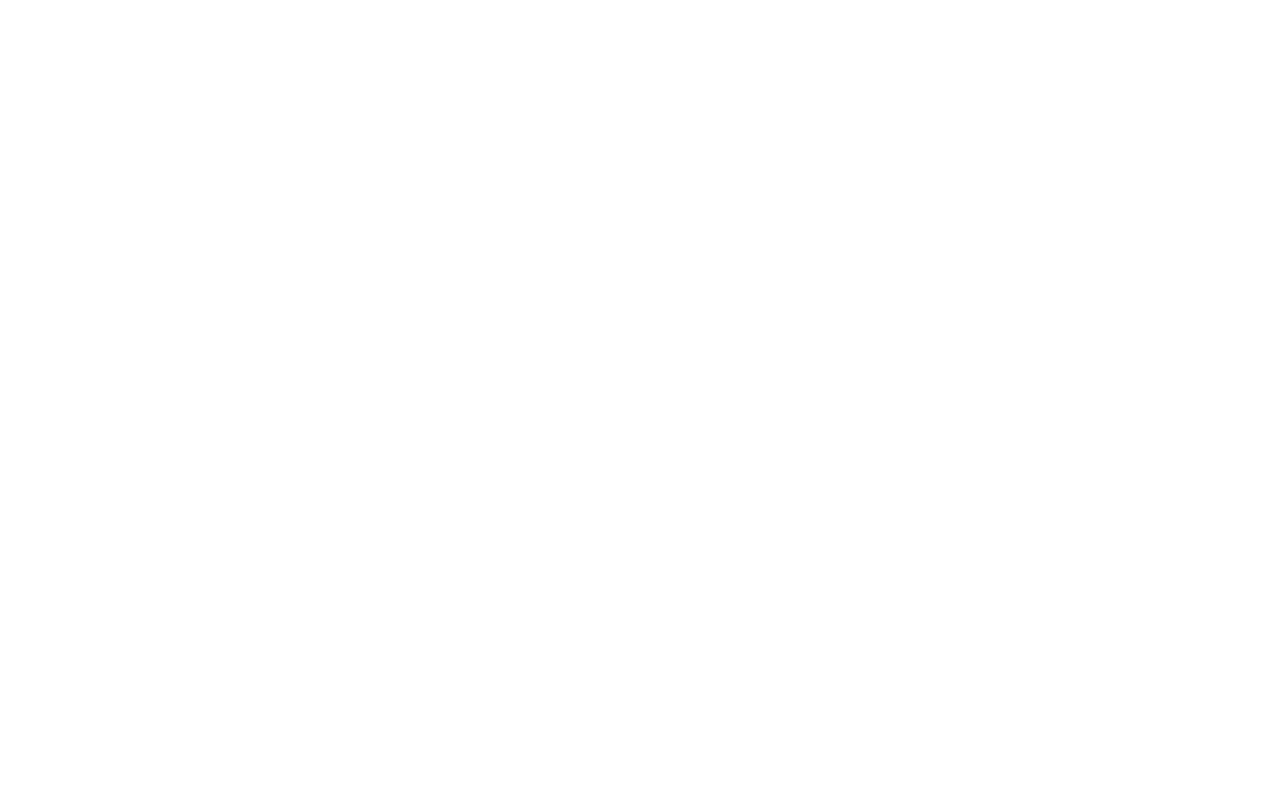
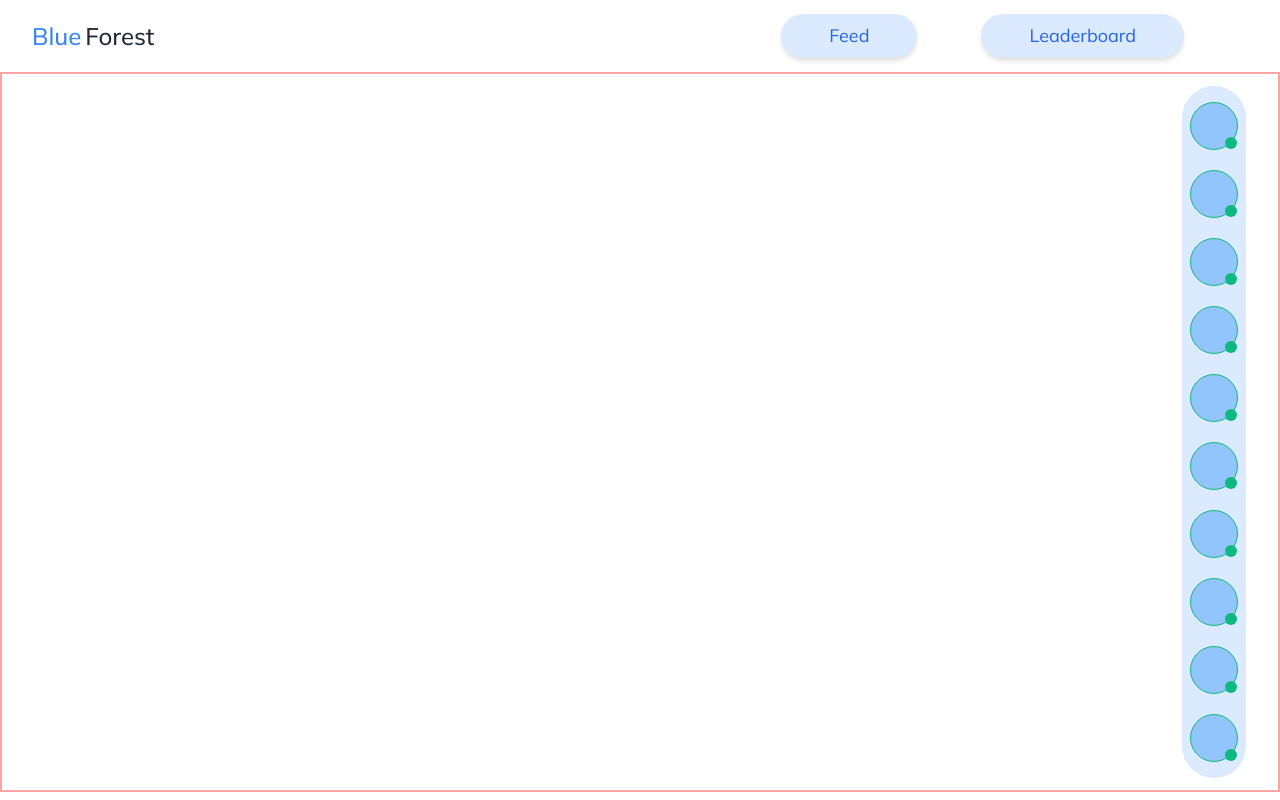
Before and after one commit to KrishnaDhingra/blueforest, a React (Create React App) app: page / in a window 1280 px wide. Built offline with nearby package versions, Linux system fonts and the light colour scheme.

Commit message:
Making the navbar

```diff
--- a/src/App.js
+++ b/src/App.js
@@ -1,8 +1,15 @@
 import './index.css'
+import { Navbar } from './components/navbar.js'
+import { OnlineBar } from './components/online-bar.js'
 
 function App() {
   return (
     <div className="App">
+      <Navbar/>
+      <div className="inner-container flex items-center justify-center py-3 px-8 border-2 border-red-300">
+
+        <OnlineBar/>
+      </div>
     </div>
   );
 }
--- /dev/null
+++ b/src/components/basic-components.js
@@ -0,0 +1,13 @@
+export const Logo = () =>{
+    return(
+    <div className="flex gap-1">
+        <span className="text-blue-500 text-2xl font-medium">Blue</span>
+        <span className="text-gray-800 text-2xl font-medium">Forest</span>
+    </div>
+    )
+}
+
+export const Text = <div className=""></div>
+export const BoldText = <div className=""></div>
+export const TimeText = <div className=""></div>
+export const NavButtonText = (props) => <span className="text-blue-600 text-lg font-normal">{props.text}</span>
--- /dev/null
+++ b/src/components/navbar.js
@@ -0,0 +1,24 @@
+import React, { useState } from 'react'
+import { motion } from 'framer-motion'
+import styled from 'styled-components'
+import { Logo, NavButtonText } from './basic-components.js'
+
+export let Navbar = () => {
+    return (
+        <div className="navbar flex justify-between px-8 py-1 items-center">
+            <Logo/>
+
+            <div className="navbar-left flex gap-16 items-center justify-end">
+                <button className="bg-blue-100 rounded-3xl shadow-md px-12 py-2 border-none">
+                    <NavButtonText text={'Feed'}/>
+                </button>
+                <button className="bg-blue-100 rounded-3xl shadow-md px-12 py-2 border-none">
+                    <NavButtonText text={'Leaderboard'}/>
+                </button>
+
+                <div className="online-circle h-16 w-16 bg-blue-300 rounded-3xl"></div>
+            </div>
+
+        </div>
+    )
+}
--- /dev/null
+++ b/src/components/online-bar.js
@@ -0,0 +1,17 @@
+import React, { useState } from 'react'
+import { motion } from 'framer-motion'
+import styled from 'styled-components'
+
+export let OnlineBar = () => {
+    return (
+        <div className="flex flex-col gap-5 items-center justify-start py-4 h-full w-16 rounded-full bg-blue-100 ml-auto">
+            {[1, 2, 3, 4, 5, 6, 7, 8, 9, 10].map(element => {
+                return (
+                    <div className="online-circle online-bar-circle relative bg-blue-300 border border-green-500">
+                        <div className="h-3 w-3 rounded-full bg-green-500 absolute bottom-0 right-0"></div>
+                    </div>
+                )
+            })}
+        </div>
+    )
+}
--- a/src/index.css
+++ b/src/index.css
@@ -9,6 +9,24 @@
   padding: 0;
   font-family: 'Mulish', sans-serif;
 }
+.App{
+  width: 100vw;
+  height: 100vh;
+}
+.inner-container{
+  width: 100%;
+  height: 90%;
+}
 body {
   margin: 0;
 }
+.navbar-left{
+  width: 35%;
+}
+.online-circle{
+  border-radius: 50%;
+}
+.online-bar-circle{
+  height: 48px;
+  width: 48px;
+}
```
